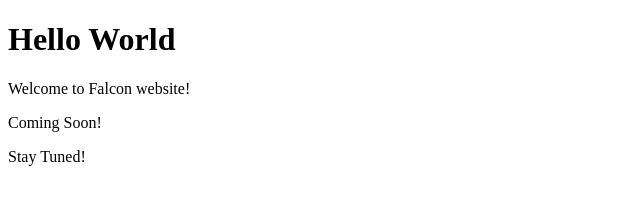
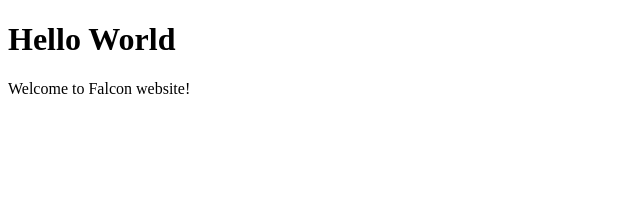
Before and after one commit to falcon-web/falcon-web.github.io, a plain HTML site: page index.html in a window 1280 px wide. Shown: the whole page, without its empty margins (0-640 px from the left). Drawn offline with Linux system fonts and the light colour scheme.

Commit message:
clean up

```diff
--- a/index.html
+++ b/index.html
@@ -3,7 +3,5 @@
 <body>
 <h1>Hello World</h1>
 <p>Welcome to Falcon website!</p>
-<p>Coming Soon!</p>
-<p>Stay Tuned!</p>
 </body>
 </html>
```
